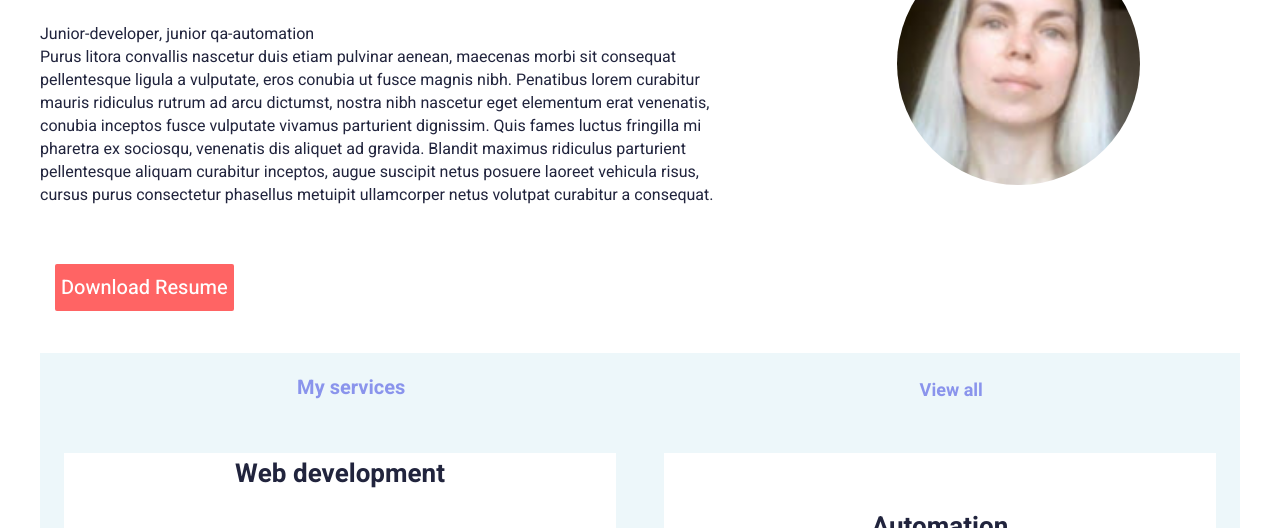
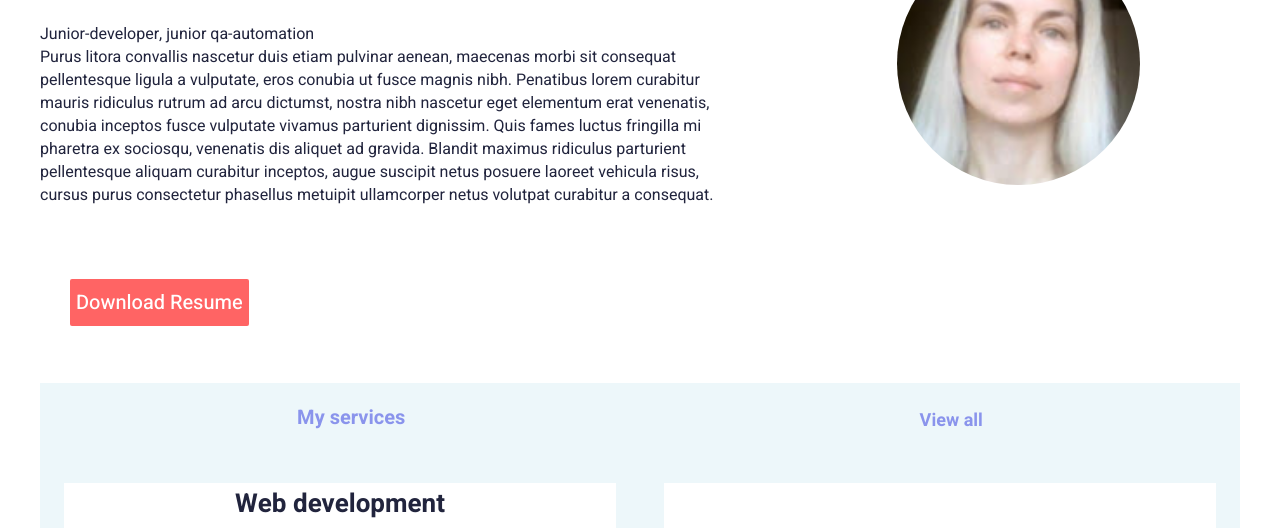
Before and after one commit to KatsiarynaKarneliuk/front, a plain HTML site: page project/portfolio/portfolio.html in a window 1280 px wide. Shown: the part 214-742 px from the top of the page. Drawn offline with Linux system fonts and the light colour scheme.

Commit message:
fixed padding in the button_block

```diff
--- a/project/portfolio/assets/styles/style.css
+++ b/project/portfolio/assets/styles/style.css
@@ -98,7 +98,7 @@ a:link {
     display: flex;
     width: 100%;
     height: 100px;
-    padding: 15 px;
+    padding: 15px;
     margin: 15px;
     align-items: center;
     justify-content: flex-start;
```
